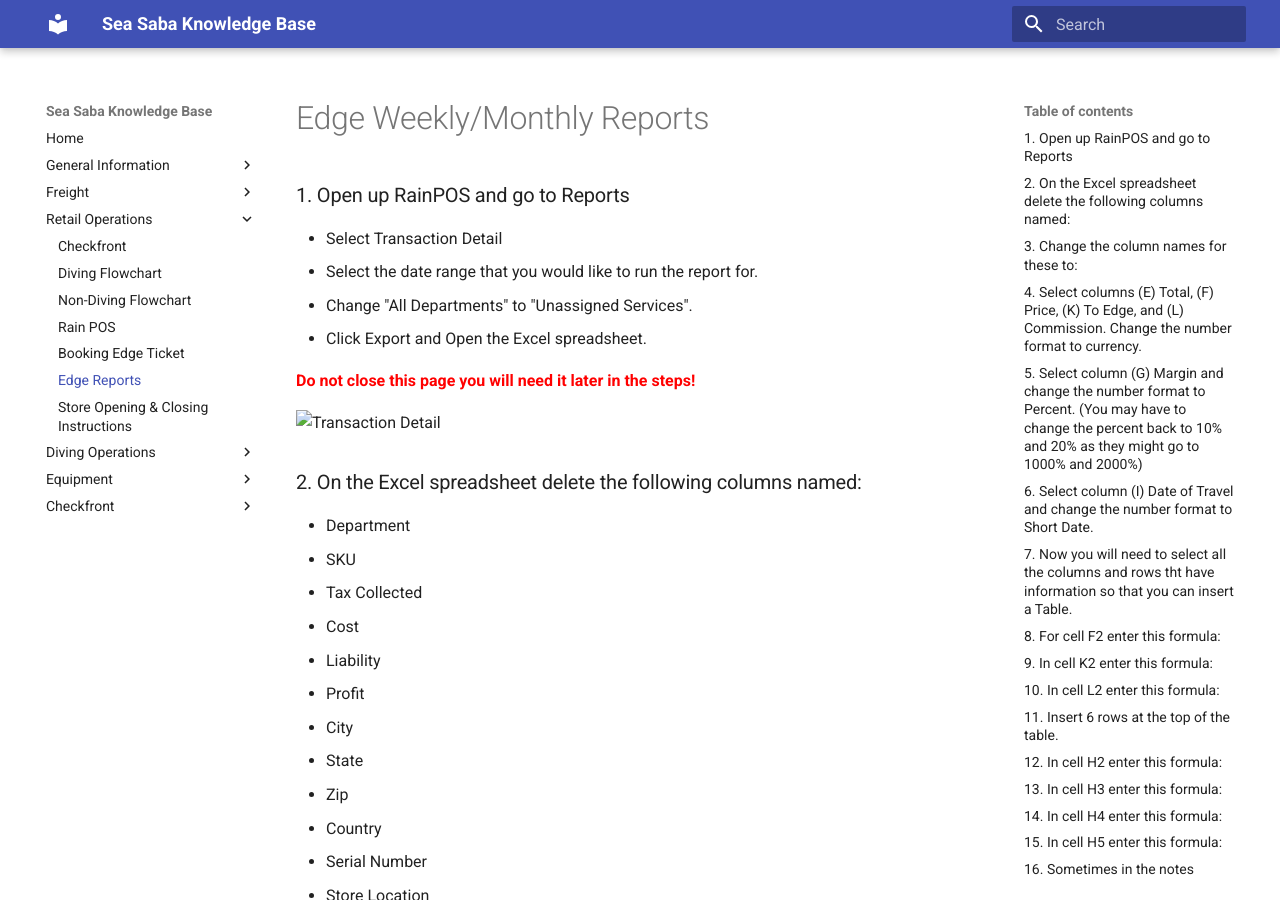
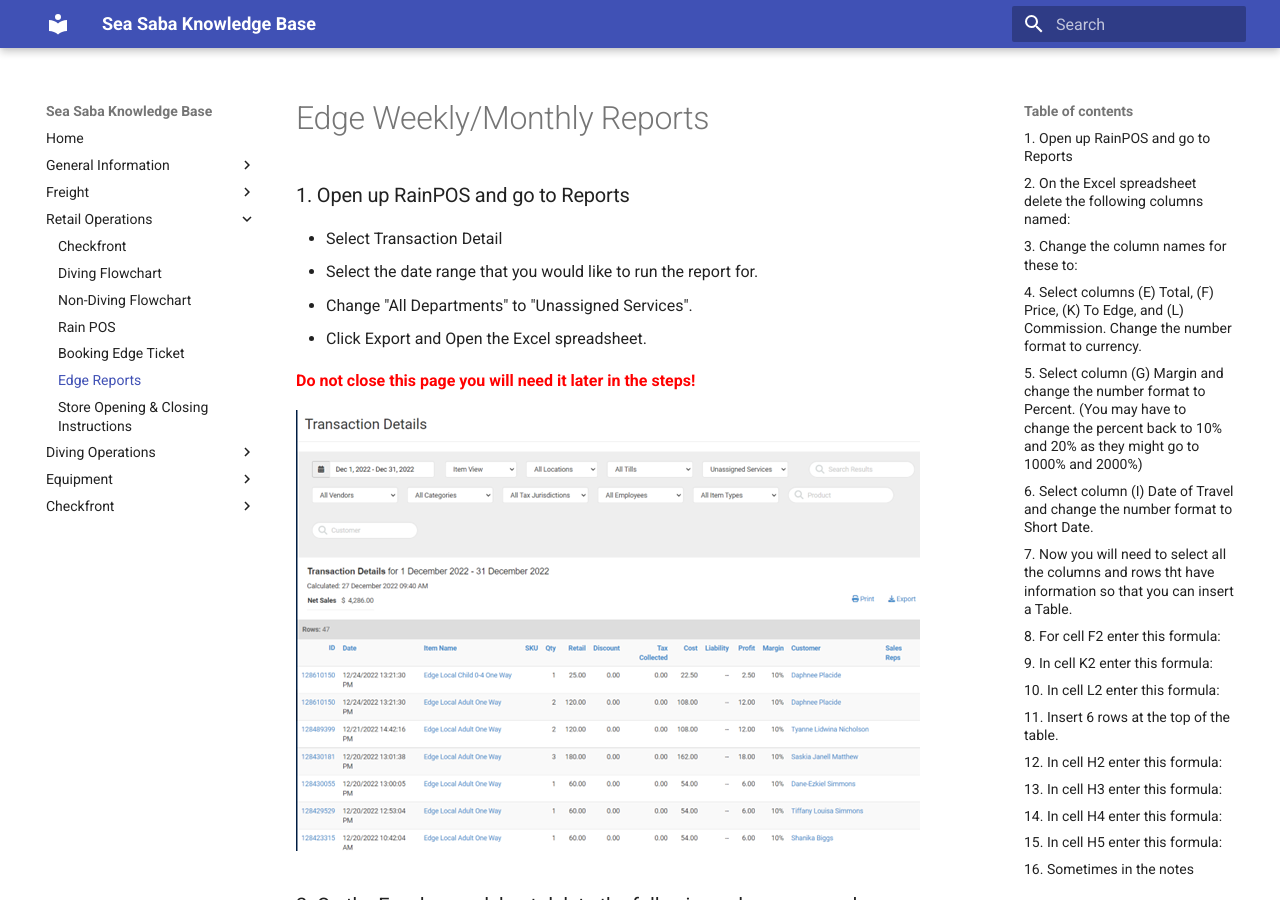
Before and after one commit to spizeck/Sea-Saba-Knowledge-Base, an MkDocs documentation site: the page built from docs/RetailOperations/EdgeReports.md, in a window 1280 px wide and 900 px high. Built offline with MkDocs 1.6.1 and Material for MkDocs 9.7.7, drawn with Linux system fonts in a browser that asks for light colours.

Commit message:
On branch main Your branch is up to date with 'origin/main'.
Changes to be committed:
	modified:   docs/RetailOperations/EdgeReports.md
	modified:   docs/RetailOperations/RetailOpenClosing.md

```diff
--- a/docs/RetailOperations/EdgeReports.md
+++ b/docs/RetailOperations/EdgeReports.md
@@ -7,7 +7,7 @@
 
 **<span style="color: red;"> Do not close this page you will need it later in the steps!**
 
-![Transaction Detail](Images/Reports/TransactionDetail.png)
+![Transaction Detail](../Images/Reports/TransactionDetail.png)
 
 ### 2. On the Excel spreadsheet delete the following columns named:
   - Department
@@ -25,7 +25,7 @@
   - Sales Person
   - Sales Rep
 
-![Spreadsheet](Images/Reports/Spreadsheet.png)
+![Spreadsheet](../Images/Reports/Spreadsheet.png)
 
 ### 3. Change the column names for these to:
   - Retail change to Total
@@ -39,16 +39,16 @@
   - Make sure to select the "More Number Formats"
   - Select the option where the negative amounts will be in <span style="color: red;"> red.
 
-![Number format](Images/Reports/NumberFormat.png)
-![Currency](Images/Reports/Currency.png)
+![Number format](../Images/Reports/NumberFormat.png)
+![Currency](../Images/Reports/Currency.png)
 
 ### 5. Select column (G) Margin and change the number format to Percent. (You may have to change the percent back to 10% and 20% as they might go to 1000% and 2000%)
 
-![Percent](Images/Reports/Percent.png)
+![Percent](../Images/Reports/Percent.png)
 
 ### 6. Select column (I) Date of Travel and change the number format to Short Date.
 
-![Short Date](Images/Reports/ShortDate.png)
+![Short Date](../Images/Reports/ShortDate.png)
 
 ### 7. Now you will need to select all the columns and rows tht have information so that you can insert a Table.
   - Columns selected should be A - M.
@@ -58,8 +58,8 @@
   - Make sure that the little box is checked tht states "My Table Has Headers".
   - Click Ok.
 
-![Insert Table](Images/Reports/InsertTable.png)
-![Table Header](Images/Reports/TableHeader.png)
+![Insert Table](../Images/Reports/InsertTable.png)
+![Table Header](../Images/Reports/TableHeader.png)
 
 ### 8. For cell F2 enter this formula:
   - =[@TOTAL]/[@QTY] you can try copying and pasting this or....
@@ -67,7 +67,7 @@
   - Once you get the formula entered, the cell (F2) should be surrounded by a green, and there will be a tiny green square in the bottom right corner of the cell. Click on the little square and drag down to the end of the table.
   - This continues the formula for the rest of the cells in that column.
 
-![Drag Formula](Images/Reports/DragFormulas.png)
+![Drag Formula](../Images/Reports/DragFormulas.png)
 
 ### 9. In cell K2 enter this formula:
   - =[@TOTAL]-[@COMMISSION] you can try copying and pasting this or....
@@ -93,7 +93,7 @@
   - In cell F4/G4 type: To Edge
   - In cell F5/G5 type: Total Sales
 
-![Header](Images/Reports/Header.png)
+![Header](../Images/Reports/Header.png)
 
 ### 12. In cell H2 enter this formula:
   - =H1*40
@@ -119,7 +119,7 @@
   - On your table, "Date of Travel" there will be a grey box with a down arrow, click for the drop down.
   - Select "Sort Oldest to Newest".
 
-![Sort Oldest to Newest](Images/Report/../Reports/SortOldest2Newest.png)
+![Sort Oldest to Newest](../Images/Report/../Reports/SortOldest2Newest.png)
 
 ### 19. If you still have information missing, like the customer name and or JB # you will need to get them off of AquaMania's report.
 
```
Also changed, not shown: docs/RetailOperations/RetailOpenClosing.md (+1 -1 lines).
